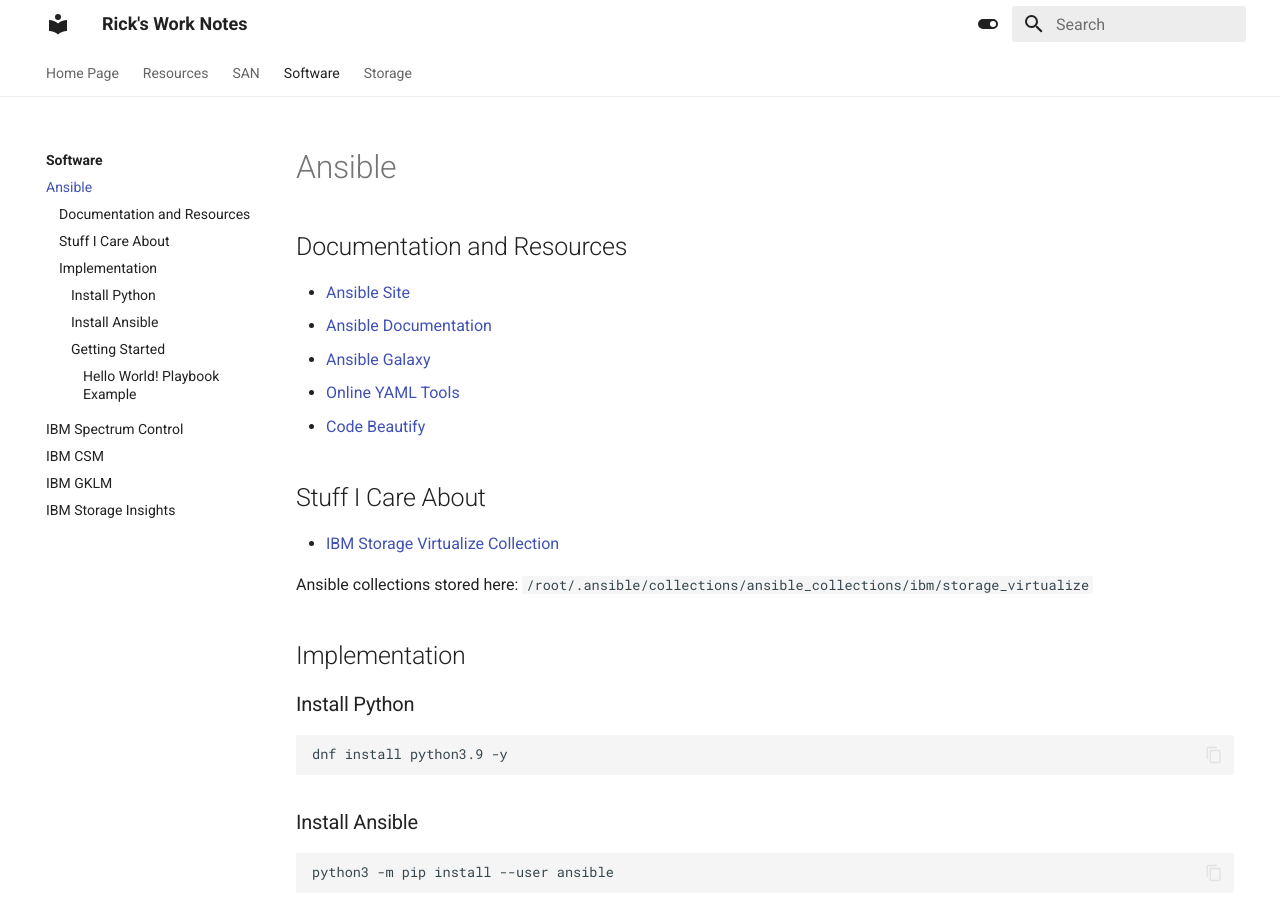
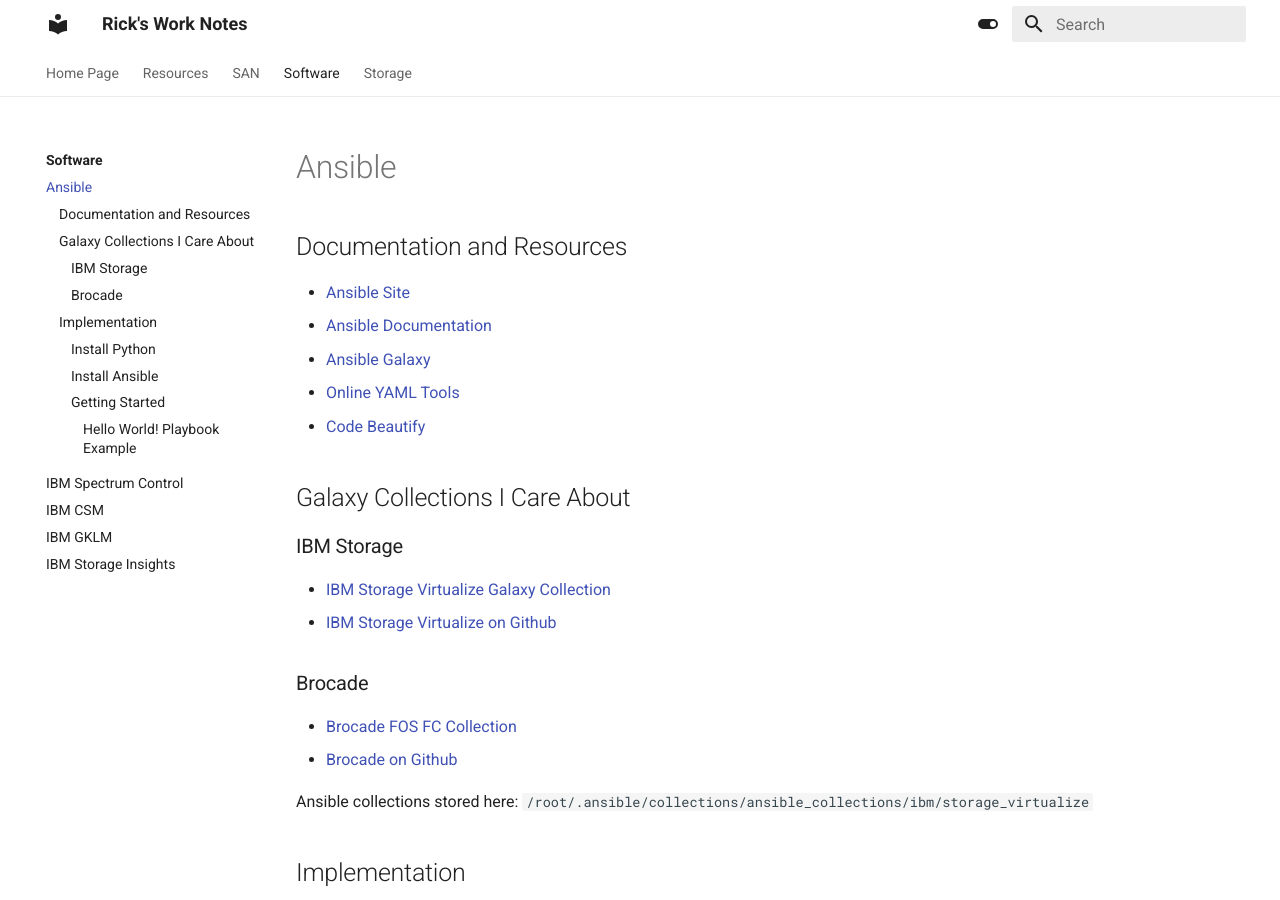
Before and after one commit to rickkoe/worknotes, an MkDocs documentation site: the page built from docs/Software/ansible.md, in a window 1280 px wide and 900 px high. Built offline with MkDocs 1.6.1 and Material for MkDocs 9.7.7, drawn with Linux system fonts in a browser that asks for light colours.

Commit message:
galaxy links

```diff
--- a/docs/Software/ansible.md
+++ b/docs/Software/ansible.md
@@ -6,10 +6,17 @@
 - [Online YAML Tools](onlineyamltools.com/edit-yaml)
 - [Code Beautify](codebeautify.ort/yaml-editor-online)
 
-## Stuff I Care About
-- [IBM Storage Virtualize Collection](https://github.com/ansible-collections/ibm.storage_virtualize)
+## Galaxy Collections I Care About
+### IBM Storage
+- [IBM Storage Virtualize Galaxy Collection](https://galaxy.ansible.com/ibm/storage_virtualize)
+- [IBM Storage Virtualize on Github](https://github.com/ansible-collections/ibm.storage_virtualize)
+
+### Brocade
+- [Brocade FOS FC Collection](https://galaxy.ansible.com/brocade/fos)
+- [Brocade on Github](https://github.com/brocade/ansible)
 
 Ansible collections stored here: `/root/.ansible/collections/ansible_collections/ibm/storage_virtualize`
+
 ## Implementation
 ### Install Python
 
```
